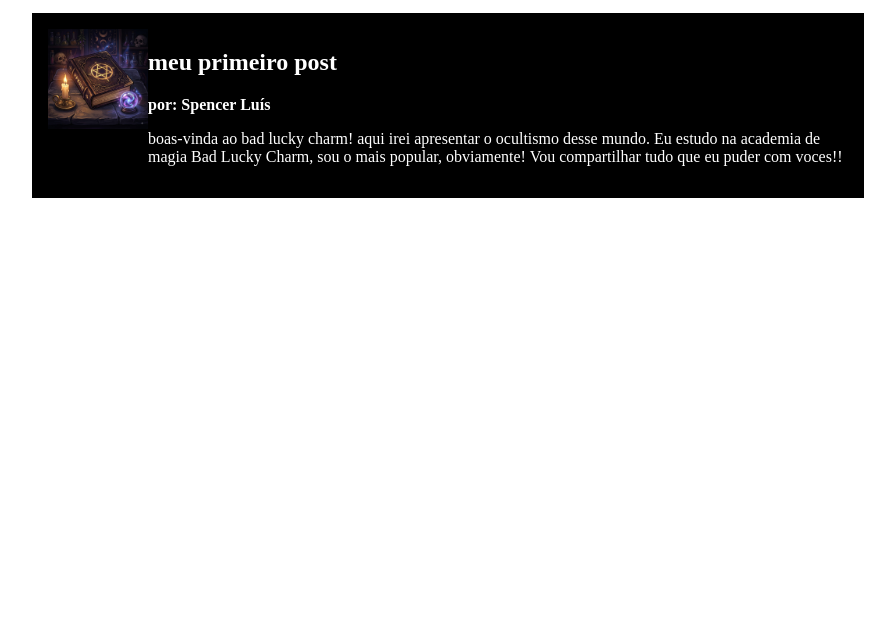
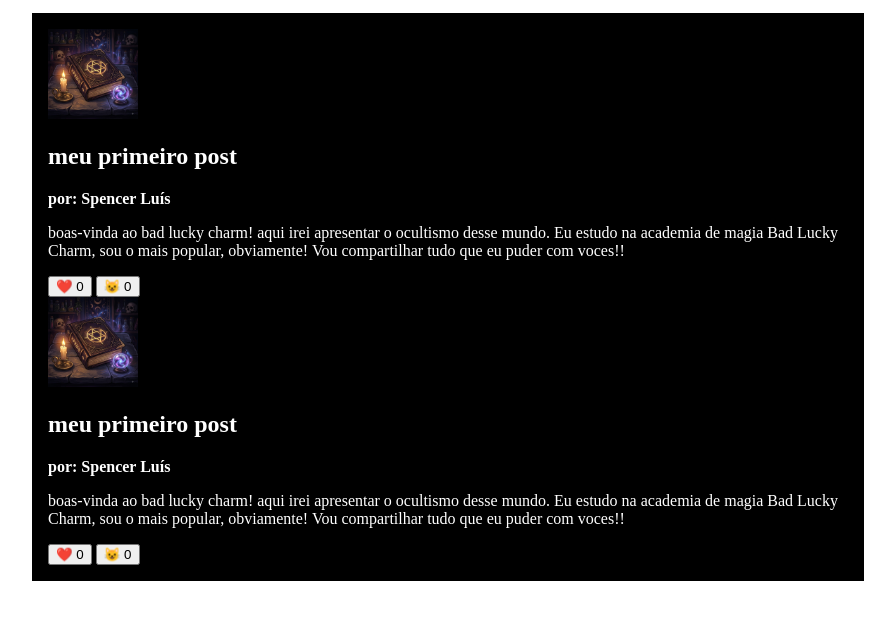
Before and after one commit to danielPolar01/bad-lucky-charm, a plain HTML site: page index.html in a window 1280 px wide. Shown: the part 101-720 px from the top of the page, without its empty margins (192-1087 px from the left). Drawn offline with Linux system fonts and the light colour scheme.

Commit message:
Add files via upload

```diff
--- a/index.html
+++ b/index.html
@@ -18,12 +18,15 @@
                  max-width: 800px;
                 margin: 0 auto;
                 padding: 16px;
+            }
+            article{
                 display: flex;
+
             }
 
             img{
-                width: 100px;
-                height: 100px;
+                width: 90px;
+                height: 90px;
             }
             .artigo-autor{
                 font-weight: bold;
@@ -36,13 +39,47 @@
             <p>tratarei sobre informções e curiosidades sobre esse mundo </p>
         </header>
         <main>
-            <img src="imagemparaoblog.jpeg" alt="Um antigo livro de magia com capa de couro e um símbolo místico dourado gravado no centro, repousando sobre uma mesa de pedra ao lado de uma vela acesa e uma bola de cristal brilhante.">
+            <article>
+
             <div>
-                <h2>meu primeiro post</h2>
-                <p class="artigo-autor">por: Spencer Luís</p>
-                <p>boas-vinda ao bad lucky charm! aqui irei apresentar o ocultismo desse mundo. Eu estudo na academia de magia Bad Lucky Charm, sou o mais popular, obviamente! Vou compartilhar tudo que eu puder com voces!!</p>
+                    <img src="imagemparaoblog.jpeg" alt="Um antigo livro de magia com capa de couro e um símbolo místico dourado gravado no centro, repousando sobre uma mesa de pedra ao lado de uma vela acesa e uma bola de cristal brilhante.">
+                    <h2>meu primeiro post</h2>
+                    <p class="artigo-autor">por: Spencer Luís</p>
+                    <p>boas-vinda ao bad lucky charm! aqui irei apresentar o ocultismo desse mundo. Eu estudo na academia de magia Bad Lucky Charm, sou o mais popular, obviamente! Vou compartilhar tudo que eu puder com voces!!</p>
+                    <button>❤️ <span>0</span></button>
+                    <button>😺 <span>0</span></button>
 
-            </div>
+
+                </div>
+        </article>
+        <article>
+
+            <div>
+                    <img src="imagemparaoblog.jpeg" alt="Um antigo livro de magia com capa de couro e um símbolo místico dourado gravado no centro, repousando sobre uma mesa de pedra ao lado de uma vela acesa e uma bola de cristal brilhante.">
+                    <h2>meu primeiro post</h2>
+                    <p class="artigo-autor">por: Spencer Luís</p>
+                    <p>boas-vinda ao bad lucky charm! aqui irei apresentar o ocultismo desse mundo. Eu estudo na academia de magia Bad Lucky Charm, sou o mais popular, obviamente! Vou compartilhar tudo que eu puder com voces!!</p>
+                    <button>❤️ <span>0</span></button>
+                    <button>😺 <span>0</span></button>
+
+
+                </div>
+        </article>
+
         </main>
     </body>
+    <script>
+        const botoes =document.querySelectorAll("button")
+
+        botoes.forEach(function(botao){
+            botao.addEventListener("click", botaoClicado)
+            function botaoClicado(){
+                console.log("fui clicado");
+                let texto =botao.querySelector("span");
+                texto.textContent++;
+            }
+
+        })
+
+    </script>
 </html>
```
